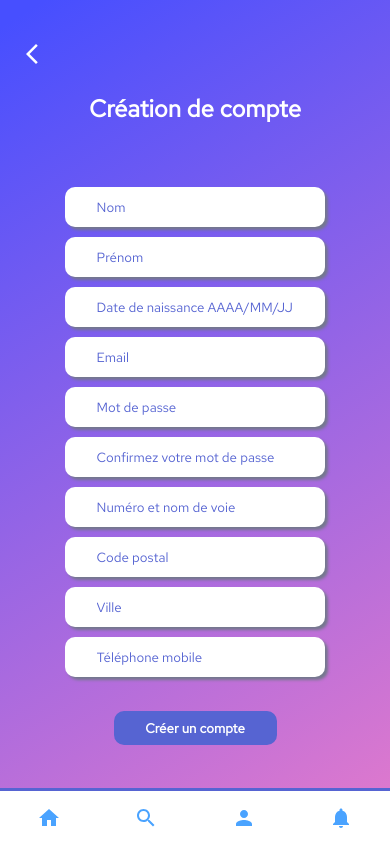
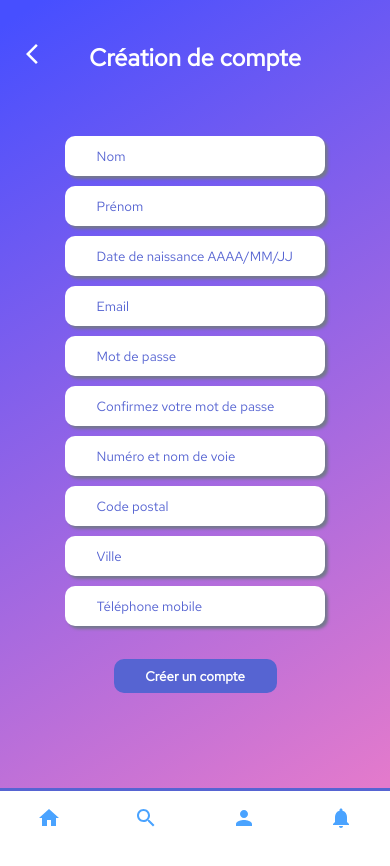
Before and after one commit to WildCodeSchool/2023-02-JS-FT-Lyon-P3-Babyplace, a React (Vite) app in the folder frontend/: page /particulier/enregistrement in a window 390 px wide. Shown: the top 866 px of the page. After the commit the page ends 844 px from the top, so only its background shows below. Built offline with nearby package versions, Linux system fonts and the light colour scheme; no server answers; a web font is replaced by a local one.

Commit message:
responsive ++

```diff
--- a/frontend/src/components/Particuliers/Form/FormParent.module.css
+++ b/frontend/src/components/Particuliers/Form/FormParent.module.css
@@ -1,12 +1,11 @@
 .page {
   background: var(--main-bg-gradient);
-  margin-bottom: 3rem;
-  height: 100vh;
+  height: calc(100vh - 56px);
   width: 100vw;
   display: flex;
   flex-direction: column;
   align-items: center;
-  justify-content: center;
+  justify-content: flex-start;
   overflow: auto;
 }
 .header_card {
@@ -55,8 +54,7 @@
   box-shadow: 3px 3px 3px var(--second-color);
 }
 
-.buttonSubmit,
-.buttonNext {
+.buttonSubmit {
   width: 50%;
   margin: auto;
   margin-top: 1rem;
@@ -67,12 +65,31 @@
   font-weight: bold;
   cursor: pointer;
 }
+
+.buttonNext {
+  width: 100%;
+  margin: 1rem auto;
+  padding: 0.5rem 1rem;
+  border-radius: 10px;
+  background-color: var(--main-color);
+  color: white;
+  font-weight: bold;
+  cursor: pointer;
+}
+
 .validationMessage {
   margin-top: 0.8rem;
   display: flex;
-  flex-direction: column;
+  flex-direction: row;
   justify-content: center;
+  align-items: center;
 }
+
+.validationMessage div div {
+  width: fit-content;
+}
+
+
 .buttonNext {
   margin-top: 0;
   padding: 0.5rem 2rem;
```
